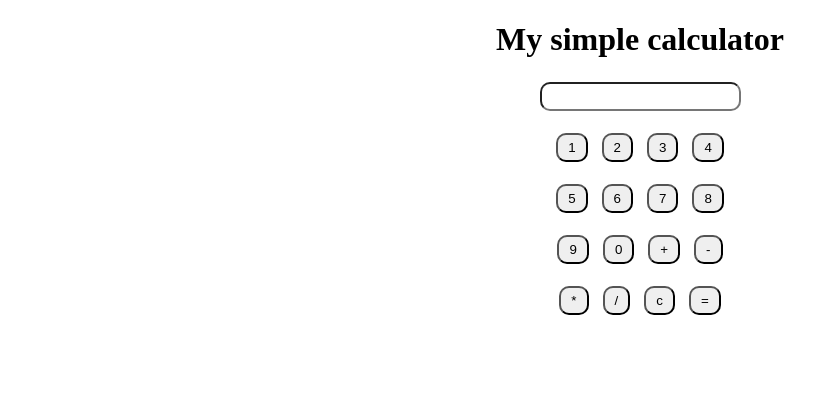
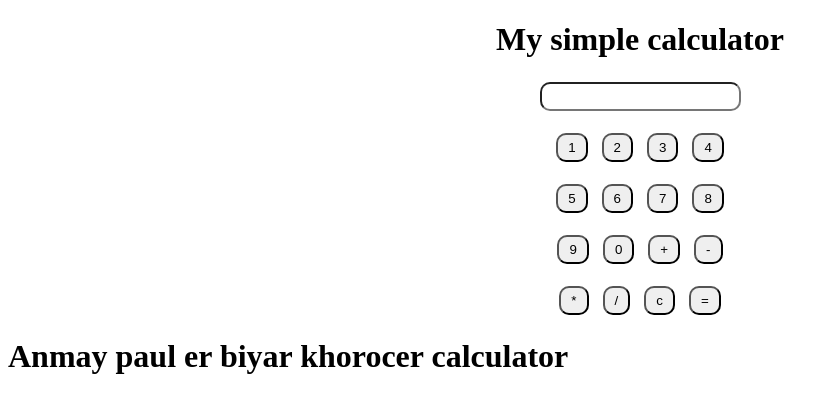
Before and after one commit to Mcshomir/simple-calculator, a plain HTML site: page index.html in a window 1280 px wide. Shown: the whole page, without its empty margins (0-839 px from the left). Drawn offline with Linux system fonts and the light colour scheme.

Commit message:
second edit

```diff
--- a/index.html
+++ b/index.html
@@ -17,6 +17,7 @@
 </head>
 <body>
     <h1 align="center">My simple calculator</h1>
+
 <center>    <form name="web">
     <input type="text" name="result"><br><br>
      <input type="button" value="1"onclick="document.web.result.value+=1">
@@ -41,5 +42,9 @@
 </form>
 </center>
 
+
+
+<h1>Anmay paul er biyar khorocer calculator</h1>
+
 </body>
 </html>
```
